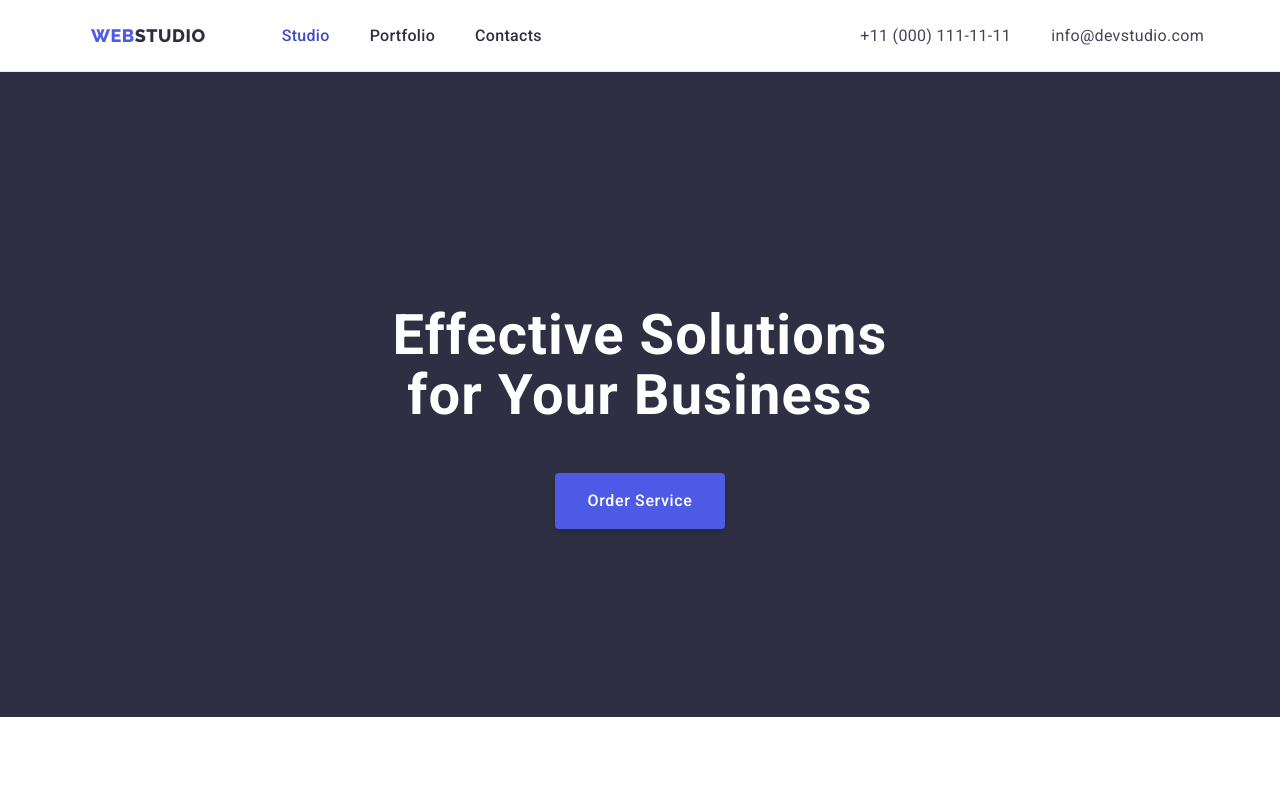
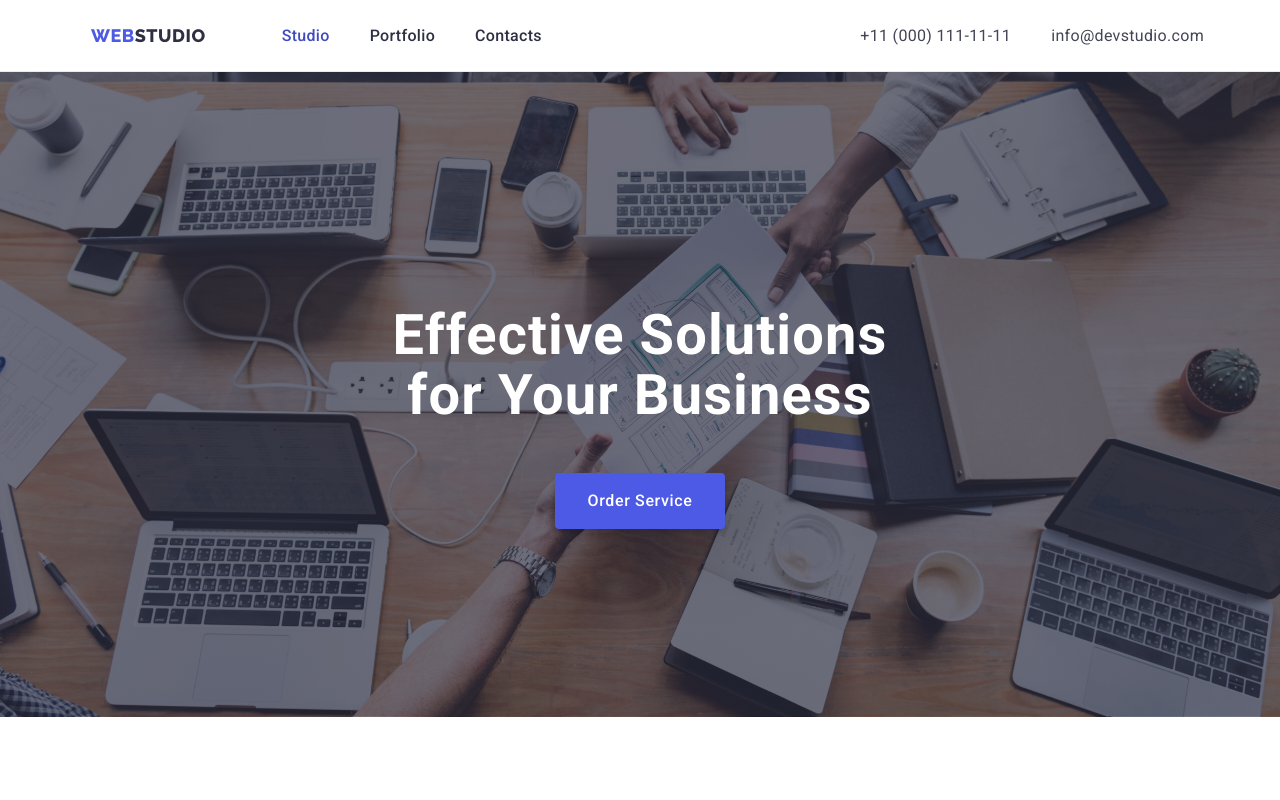
Before and after one commit to Valik3201/goit-markup-hw-04, a plain HTML site: page index.html in a window 1280 px wide. Shown: the top 800 px of the page. Drawn offline with nearby package versions, Linux system fonts and the light colour scheme.

Commit message:
Add bg-image

```diff
--- a/css/styles.css
+++ b/css/styles.css
@@ -16,7 +16,14 @@ body {
 }
 
 .dark-bg-hero {
-  background: var(--navyblue, #2e2f42);
+  background-image: linear-gradient(
+      rgba(46, 47, 66, 0.7),
+      rgba(46, 47, 66, 0.7)
+    ),
+    url(../images/people-office.jpg);
+  background-repeat: no-repeat;
+  background-position: center;
+  background-size: cover;
   padding: 188px 0;
 }
 
```
Also changed, not shown: images/people-office.jpg (added), 1 other file.
